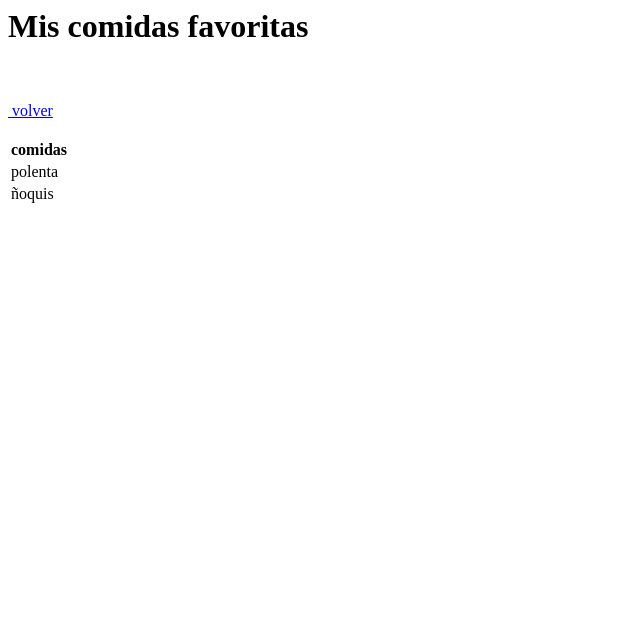
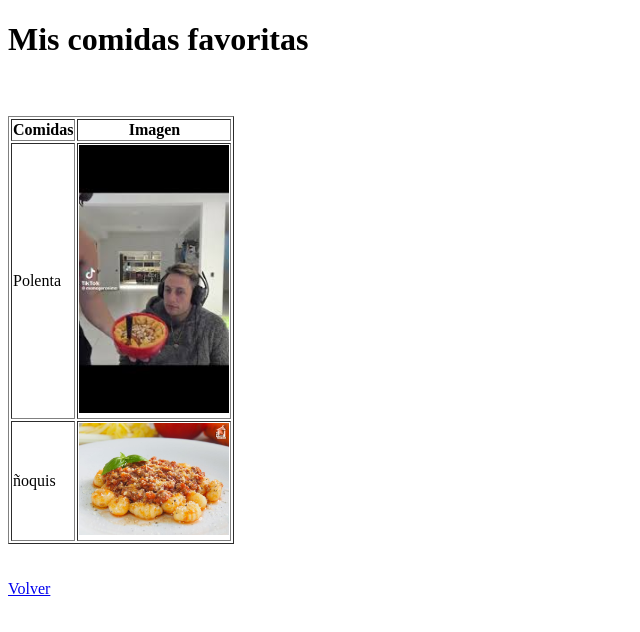
Before and after one commit to MrSimonthebunny/-HTML-, a plain HTML site: page Comidas favoritas.html in a window 1280 px wide. Shown: the whole page, without its empty margins (0-640 px from the left). Drawn offline with Linux system fonts and the light colour scheme.

Commit message:
Update Comidas favoritas.html

```diff
--- a/Comidas favoritas.html
+++ b/Comidas favoritas.html
@@ -1,8 +1,26 @@
+<!DOCTYPE html>
 <html>
-<head> <title> Comida favoritas.html </title> </head>
-<body><h1> Mis comidas favoritas </h1> </br> </br>
-<table> <tr> <th> comidas </th> </tr>
-<tr> <td> polenta </tr> </td> <img src"polentovich.jpeg"</td></tr>
-<tr> <td> ñoquis </tr> </td> <img src"noquis-con-salsa-bolonesa.jpeg"</td></tr>
-<a href="Index.html"> volver </a> </br> </br>
+<head>
+    <title>Comidas favoritas</title>
+</head>
+<body>
+    <h1>Mis comidas favoritas</h1>
+    <br><br>
+    <table border="1">
+        <tr>
+            <th>Comidas</th>
+            <th>Imagen</th>
+        </tr>
+        <tr>
+            <td>Polenta</td>
+            <td><img src="polentovich.jpeg" alt="Polenta" width="150"></td>
+        </tr>
+        <tr>
+            <td>ñoquis</td>
+            <td><img src="noquis-con-salsa-bolonesa.jpeg" alt="Ñoquis" width="150"></td>
+        </tr>
+    </table>
+    <br><br>
+    <a href="Index.html">Volver</a>
+</body>
 </html>
```
